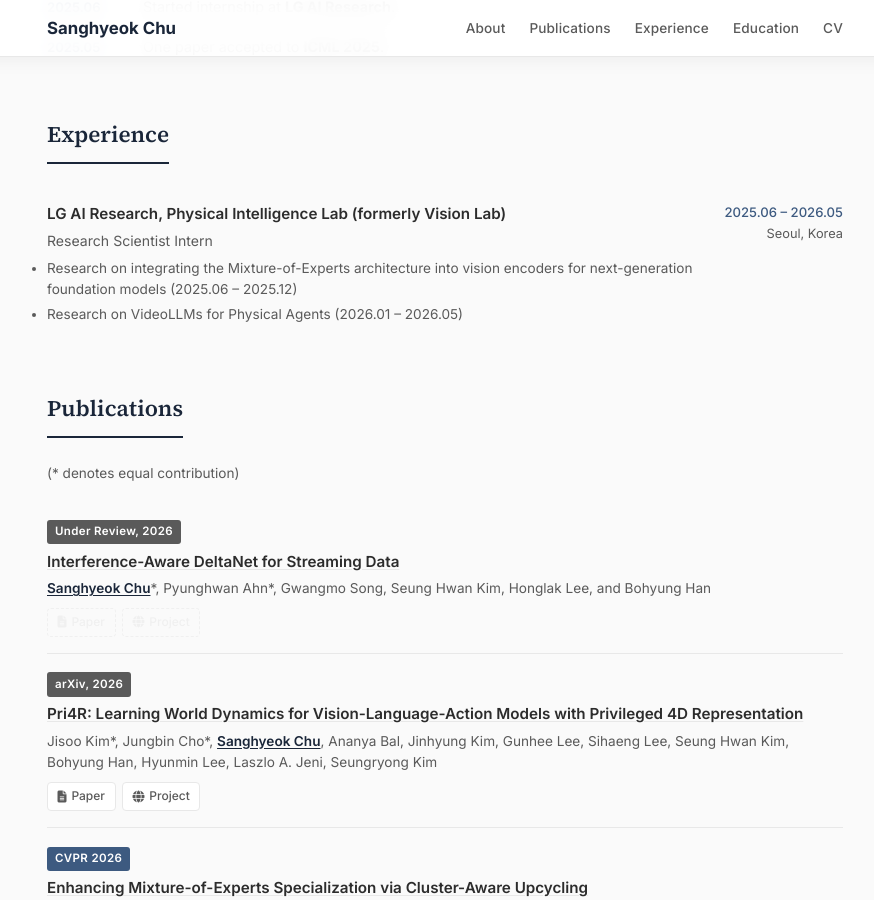
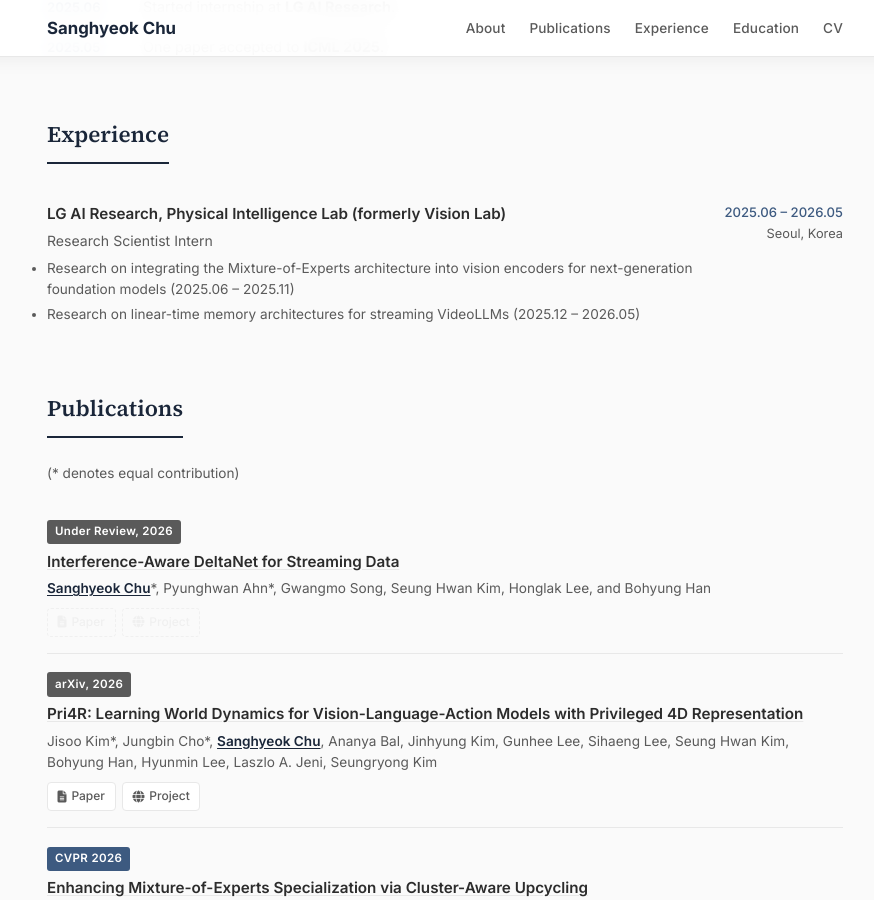
Before and after one commit to sanghyeokchu/sanghyeokchu.github.io, a Jekyll site: the page built from index.html, in a window 1280 px wide and 900 px high, scrolled down 614 px. Shown: the whole window, without its empty margins (195-1069 px from the left). Built offline with Jekyll 4.4.1, drawn with Linux system fonts in a browser that asks for light colours.

Commit message:
Refine internship bullets and fix date ranges
Co-Authored-By: Claude Opus 4.7 (1M context) <noreply@anthropic.com>

```diff
--- a/_data/experience.yml
+++ b/_data/experience.yml
@@ -3,8 +3,8 @@
   period: "2025.06 – 2026.05"
   location: "Seoul, Korea"
   details:
-    - "Research on integrating the Mixture-of-Experts architecture into vision encoders for next-generation foundation models (2025.06 – 2025.12)"
-    - "Research on VideoLLMs for Physical Agents (2026.01 – 2026.05)"
+    - "Research on integrating the Mixture-of-Experts architecture into vision encoders for next-generation foundation models (2025.06 – 2025.11)"
+    - "Research on linear-time memory architectures for streaming VideoLLMs (2025.12 – 2026.05)"
 
 #- org: "Seoul National University"
 #  role: "Research Assistant, Computer Vision Lab"
```
